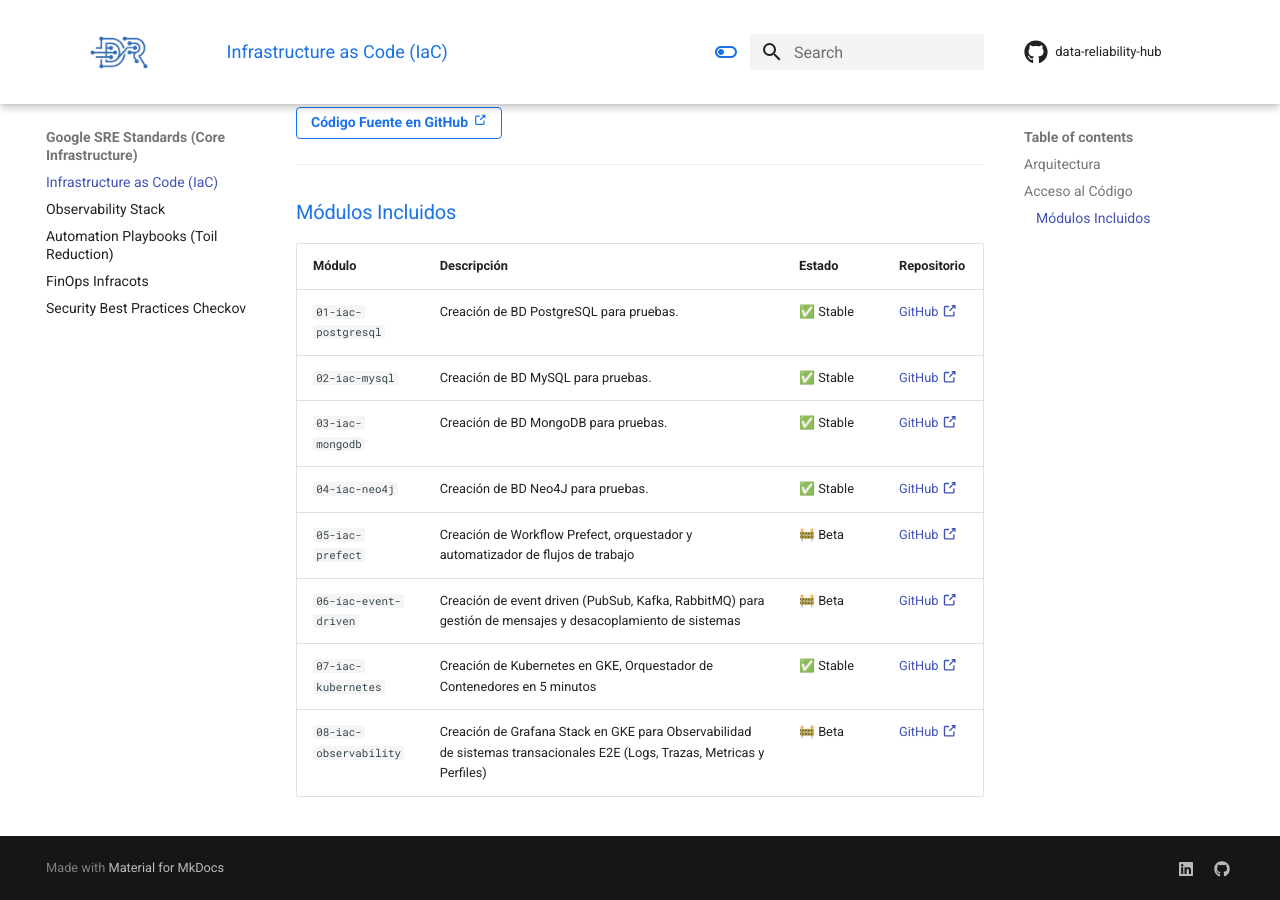
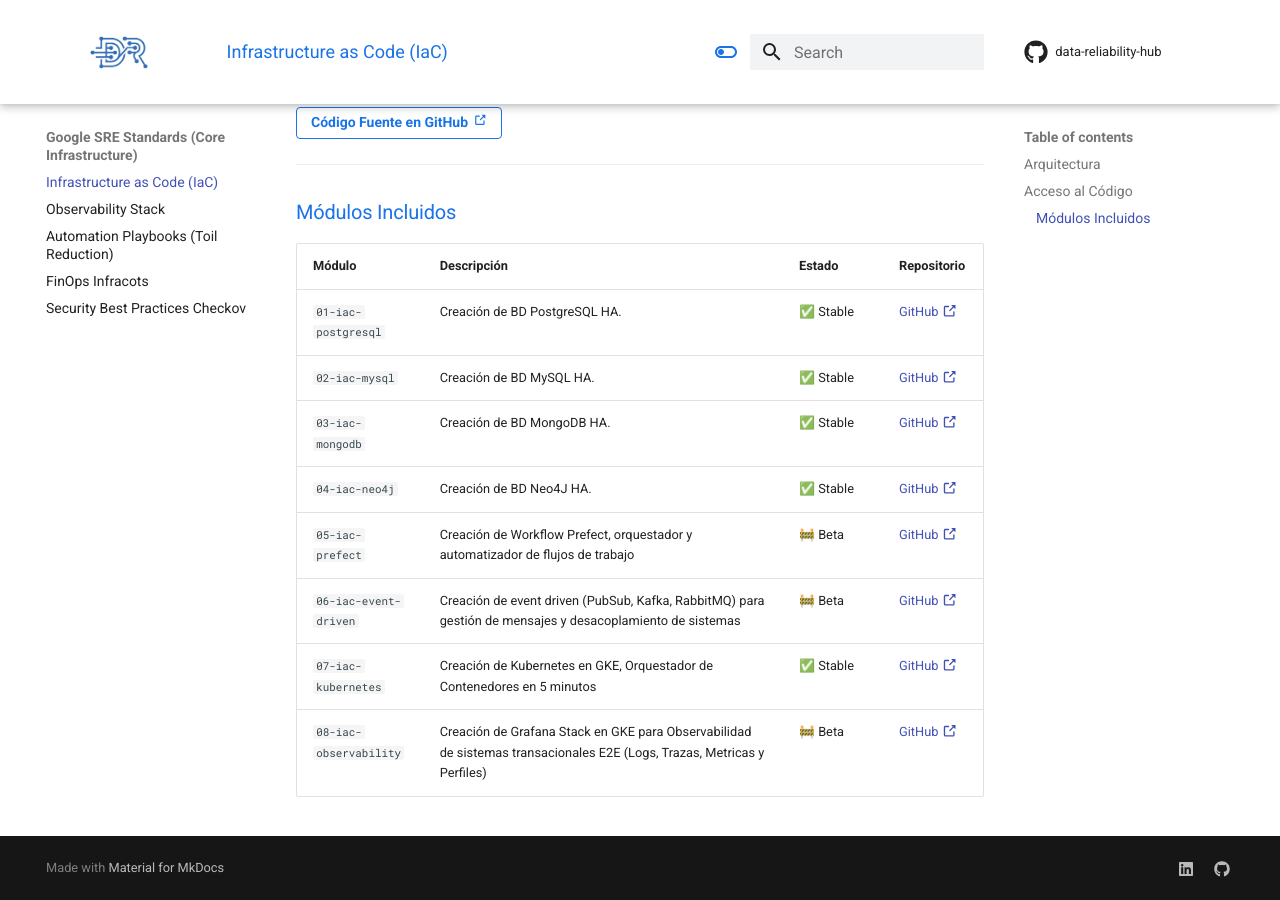
Before and after one commit to mcatalangt/data-reliability-hub, an MkDocs documentation site: the page built from docs/modules/sre/iac.md, in a window 1280 px wide and 900 px high, scrolled down 721 px. Built offline with MkDocs 1.6.1 and Material for MkDocs 9.7.7, drawn with Linux system fonts in a browser that asks for light colours; comment, search, counter and statistics services are not loaded.

```diff
--- a/docs/modules/sre/iac.md
+++ b/docs/modules/sre/iac.md
@@ -22,10 +22,10 @@
 
 | Módulo| Descripción |Estado| Repositorio |
 | :--- | :--- | :--- | :--- |
-| `01-iac-postgresql` | Creación de BD PostgreSQL para pruebas. | ✅ Stable | [GitHub :octicons-link-external-16:](https://github.com/mcatalangt/data-reliability-hub/tree/main/01-iac-postgresql) |
-| `02-iac-mysql` | Creación de BD MySQL para pruebas. | ✅ Stable | [GitHub :octicons-link-external-16:](https://github.com/mcatalangt/data-reliability-hub/tree/main/01-iac-postgresql) |
-| `03-iac-mongodb` | Creación de BD MongoDB para pruebas. | ✅ Stable | [GitHub :octicons-link-external-16:](https://github.com/mcatalangt/data-reliability-hub/tree/main/01-iac-postgresql) |
-| `04-iac-neo4j` | Creación de BD Neo4J para pruebas. | ✅ Stable | [GitHub :octicons-link-external-16:](https://github.com/mcatalangt/data-reliability-hub/tree/main/01-iac-postgresql) |
+| `01-iac-postgresql` | Creación de BD PostgreSQL HA. | ✅ Stable | [GitHub :octicons-link-external-16:](https://github.com/mcatalangt/data-reliability-hub/tree/main/01-iac-postgresql) |
+| `02-iac-mysql` | Creación de BD MySQL HA. | ✅ Stable | [GitHub :octicons-link-external-16:](https://github.com/mcatalangt/data-reliability-hub/tree/main/01-iac-postgresql) |
+| `03-iac-mongodb` | Creación de BD MongoDB HA. | ✅ Stable | [GitHub :octicons-link-external-16:](https://github.com/mcatalangt/data-reliability-hub/tree/main/01-iac-postgresql) |
+| `04-iac-neo4j` | Creación de BD Neo4J HA. | ✅ Stable | [GitHub :octicons-link-external-16:](https://github.com/mcatalangt/data-reliability-hub/tree/main/01-iac-postgresql) |
 | `05-iac-prefect` | Creación de Workflow Prefect, orquestador y automatizador de flujos de trabajo| 🚧 Beta | [GitHub :octicons-link-external-16:](https://github.com/mcatalangt/data-reliability-hub/tree/main/02-iac-prefect) |
 | `06-iac-event-driven` | Creación de event driven (PubSub, Kafka, RabbitMQ) para gestión de mensajes y desacoplamiento de sistemas| 🚧 Beta | [GitHub :octicons-link-external-16:](https://github.com/mcatalangt/data-reliability-hub/tree/main/03-iac-event-driven) |
 | `07-iac-kubernetes` | Creación de Kubernetes en GKE, Orquestador de Contenedores en 5 minutos| ✅ Stable | [GitHub :octicons-link-external-16:](https://github.com/mcatalangt/data-reliability-hub/tree/main/04-iac-kubernetes) |
```
Also changed, not shown: docs/index.md (+4 -0 lines), 1 other file.
